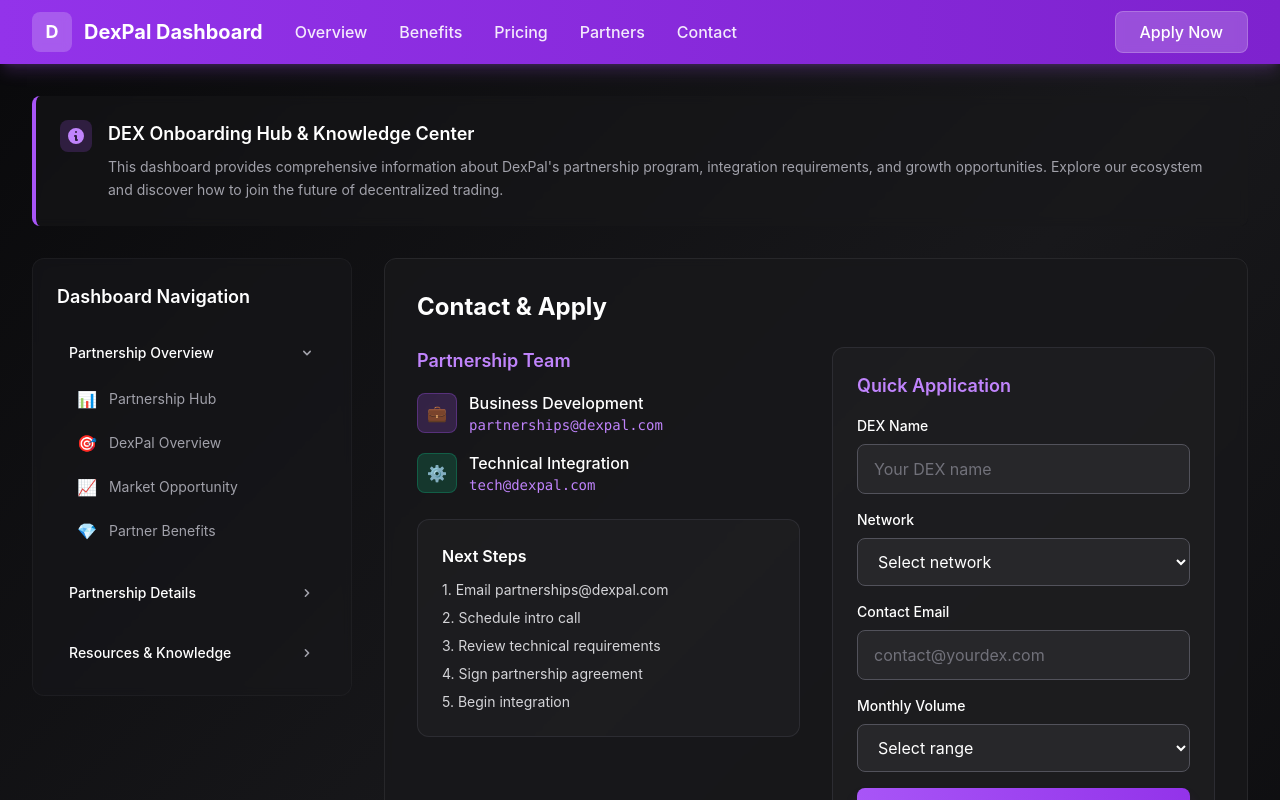
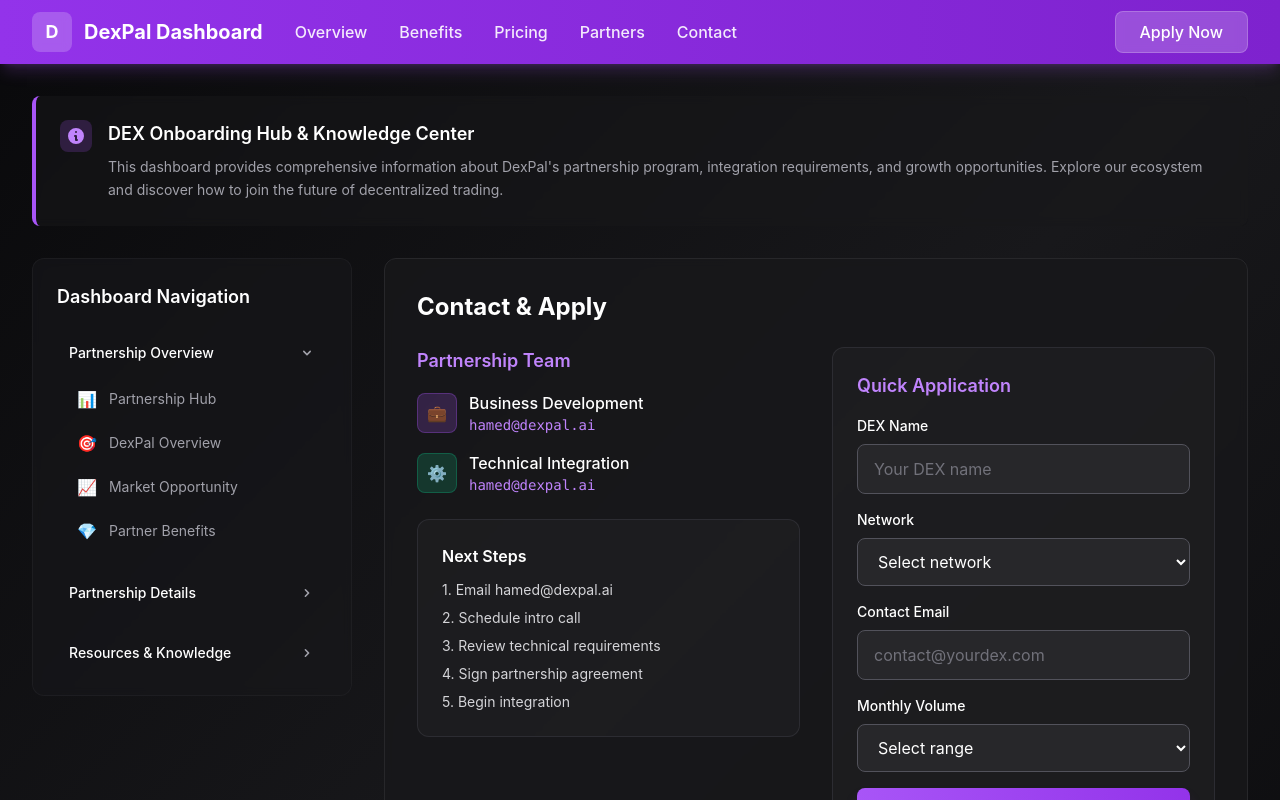
Before and after one commit to emtl688/dexpal-integrators, a React (Create React App) app: page / in a window 1280 px wide. Both pictures are taken after a click on the button "Apply Now". Shown: the top 800 px of the page. Built offline with nearby package versions, Linux system fonts and the light colour scheme.

Commit message:
Update all content email addresses to hamed@dexpal.ai

```diff
--- a/src/components/DexPalPartnershipDashboard.js
+++ b/src/components/DexPalPartnershipDashboard.js
@@ -480,7 +480,7 @@
               </div>
               <div>
                 <div className="font-medium text-white">Business Development</div>
-                <div className="text-purple-400 text-sm font-mono">partnerships@dexpal.com</div>
+                <div className="text-purple-400 text-sm font-mono">hamed@dexpal.ai</div>
               </div>
             </div>
             <div className="flex items-center space-x-3">
@@ -489,7 +489,7 @@
               </div>
               <div>
                 <div className="font-medium text-white">Technical Integration</div>
-                <div className="text-purple-400 text-sm font-mono">tech@dexpal.com</div>
+                <div className="text-purple-400 text-sm font-mono">hamed@dexpal.ai</div>
               </div>
             </div>
           </div>
@@ -497,7 +497,7 @@
           <div className="bg-zinc-800/40 border border-zinc-700/50 rounded-xl p-6">
             <h4 className="font-semibold text-white mb-3">Next Steps</h4>
             <ol className="space-y-2 text-zinc-300 text-sm">
-              <li>1. Email partnerships@dexpal.com</li>
+              <li>1. Email hamed@dexpal.ai</li>
               <li>2. Schedule intro call</li>
               <li>3. Review technical requirements</li>
               <li>4. Sign partnership agreement</li>
```
